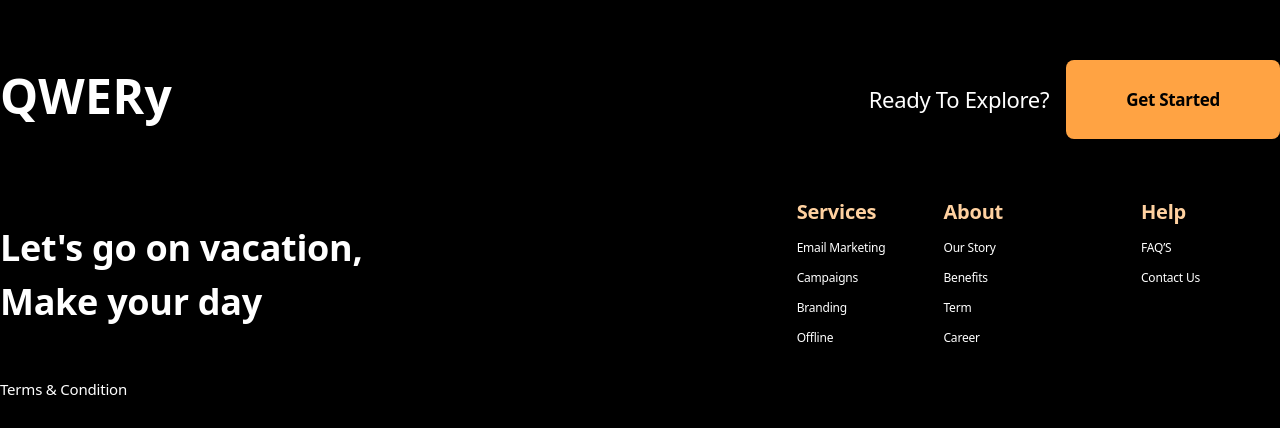
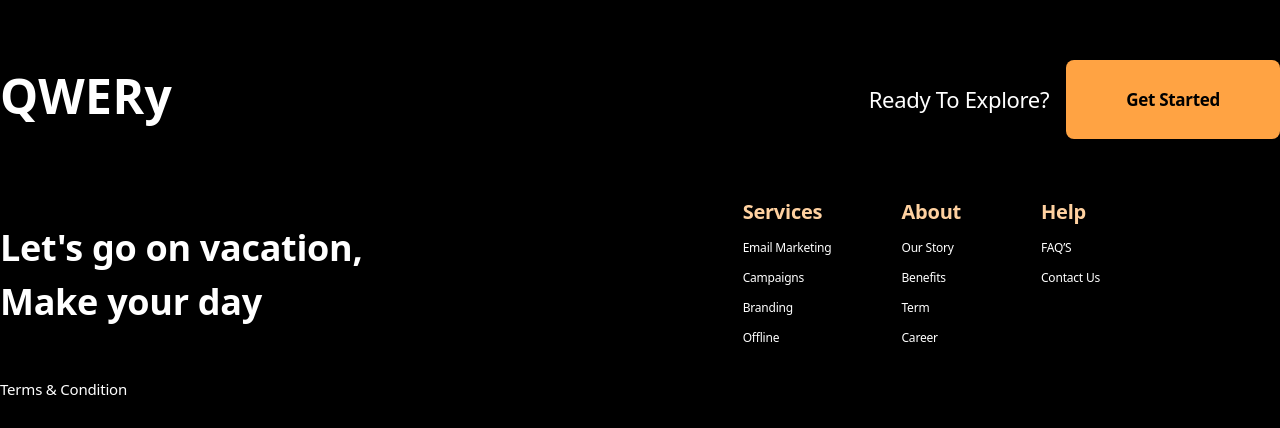
Before and after one commit to jannatulferdausirin/discover-indonesia, a plain HTML site: page index.html in a window 1280 px wide. Shown: the part 5057-5485 px from the top of the page. Drawn offline with nearby package versions, Linux system fonts and the light colour scheme.

Commit message:
padding added

```diff
--- a/index.html
+++ b/index.html
@@ -252,7 +252,7 @@
             </div>
           </div>
           <div class="flex pe-[80px] mt-[58px]">
-          <div class="pe-[58px]  ">
+          <div class="pe-[70px]  ">
             <h4 class=" text-lightGold font-openSans  text-[20px] font-bold capitalize leading-normal tracking-[-0.232px] pb-[12px] hover:text-offWhite ease-in-out duration-300">Services</h4>
             <ul>
               <li class=" text-offWhite font-openSans  text-[12px] font-normal capitalize leading-normal tracking-[-0.205px] pb-[12px]  hover:text-gold ease-in-out duration-300">Email Marketing</li>
@@ -261,7 +261,7 @@
               <li class=" text-offWhite font-openSans  text-[12px] font-normal capitalize leading-normal tracking-[-0.205px] pb-[12px]  hover:text-gold ease-in-out duration-300">Offline</li>
             </ul>
           </div>
-          <div class="pe-[138px]">
+          <div class="pe-[80px]">
             <h4 class=" text-lightGold font-openSans  text-[20px] font-bold capitalize leading-normal tracking-[-0.232px] pb-[12px] hover:text-offWhite ease-in-out duration-300">About</h4>
             <ul>
               <li class=" text-offWhite font-openSans  text-[12px] font-normal capitalize leading-normal tracking-[-0.205px] pb-[12px]  hover:text-gold ease-in-out duration-300">Our Story</li>
@@ -270,7 +270,7 @@
               <li class=" text-offWhite font-openSans  text-[12px] font-normal capitalize leading-normal tracking-[-0.205px] pb-[12px]  hover:text-gold ease-in-out duration-300">Career</li>
             </ul>
           </div>
-          <div>
+          <div class="pe-[100px]">
             <h4 class=" text-lightGold font-openSans  text-[20px] font-bold capitalize leading-normal tracking-[-0.232px] pb-[12px] hover:text-offWhite ease-in-out duration-300">Help</h4>
             <ul>
               <li class=" text-offWhite font-openSans  text-[12px] font-normal capitalize leading-normal tracking-[-0.205px] pb-[12px]  hover:text-gold ease-in-out duration-300">FAQ’S</li>
```
